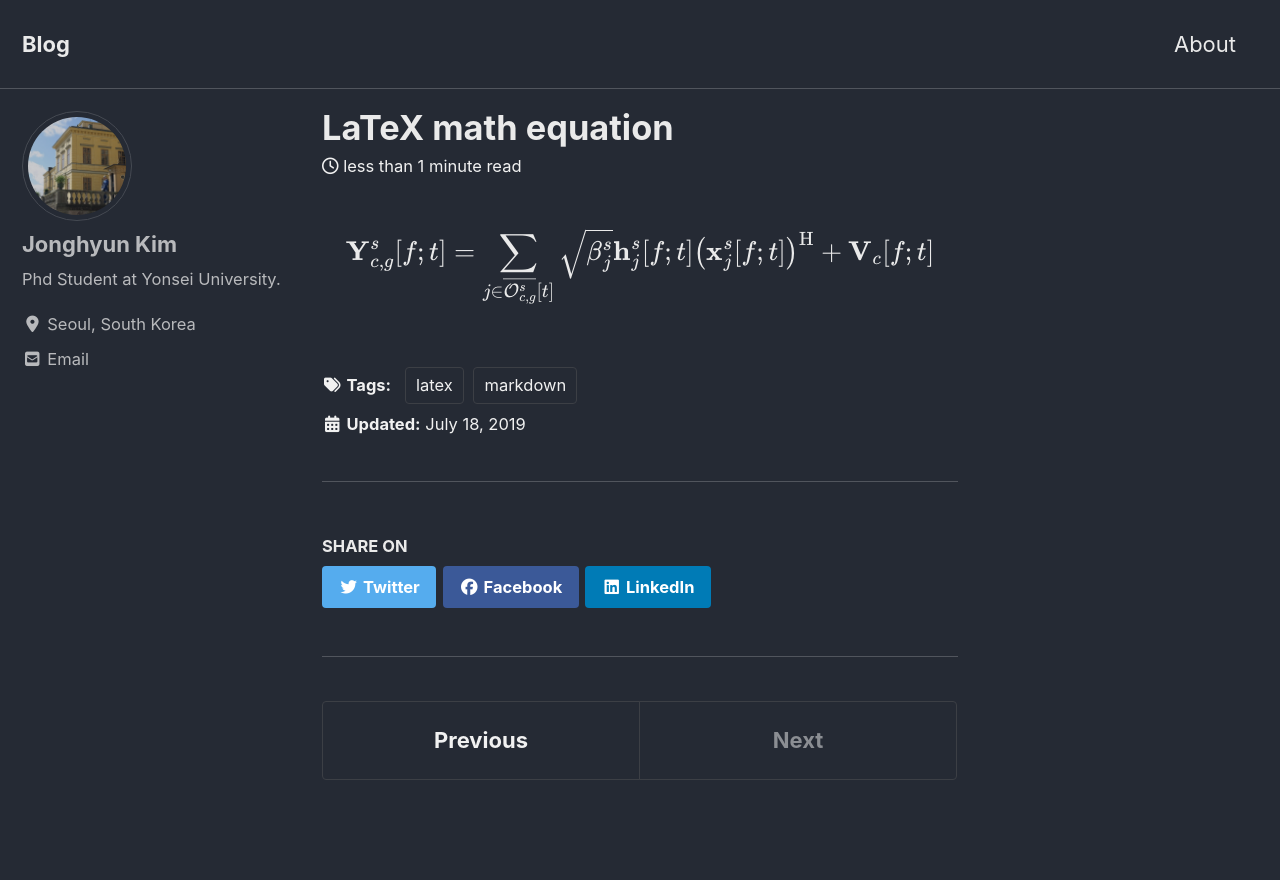
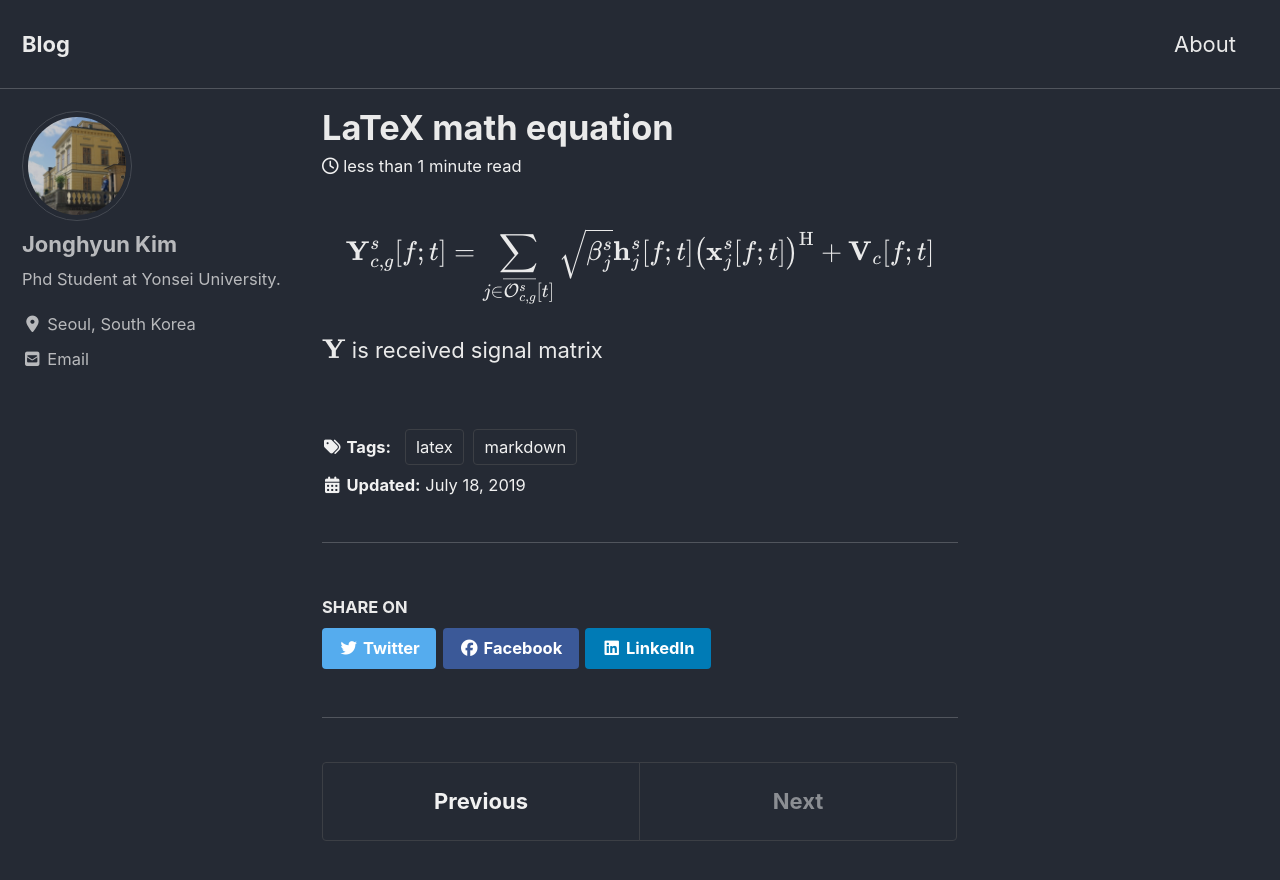
Before and after one commit to jjhkiim/jjhkiim.github.io, a Jekyll site: the page built from _posts/2019-07-18-latex-math.md, in a window 1280 px wide and 900 px high. Shown: the top 880 px of the window. Built offline with Jekyll 4.4.1, drawn with Linux system fonts in a browser that asks for light colours; cached includes are drawn as plain includes; nearby versions of some CDN libraries; formulas are drawn with MathJax 3.

Commit message:
Update 2019-07-18-latex-math.md

```diff
--- a/_posts/2019-07-18-latex-math.md
+++ b/_posts/2019-07-18-latex-math.md
@@ -6,3 +6,5 @@ tags: [markdown, latex]
 ---
 
 $$ {\mathbf Y}^s_{c,g}[f;t] = \sum\limits_{j\in \overline{ {\cal O}^s_{c,g} }[t]} \sqrt{\beta^s_j} {\mathbf h}^s_j[f;t]\left({\mathbf x}^s_j[f;t]\right)^{\mathrm H} + {\mathbf V}_c[f;t]$$
+
+${\mathbf Y}$ is received signal matrix
```
